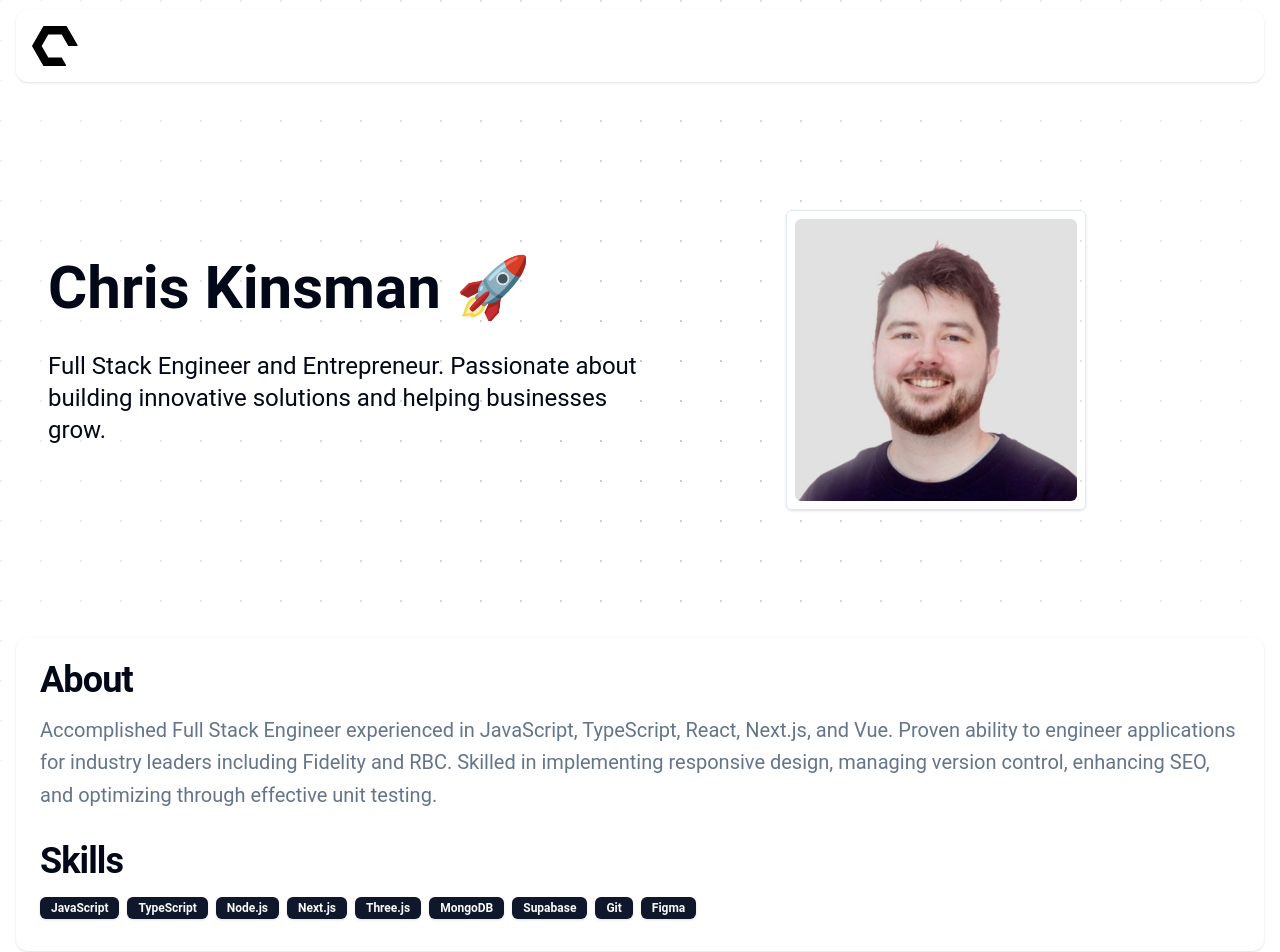
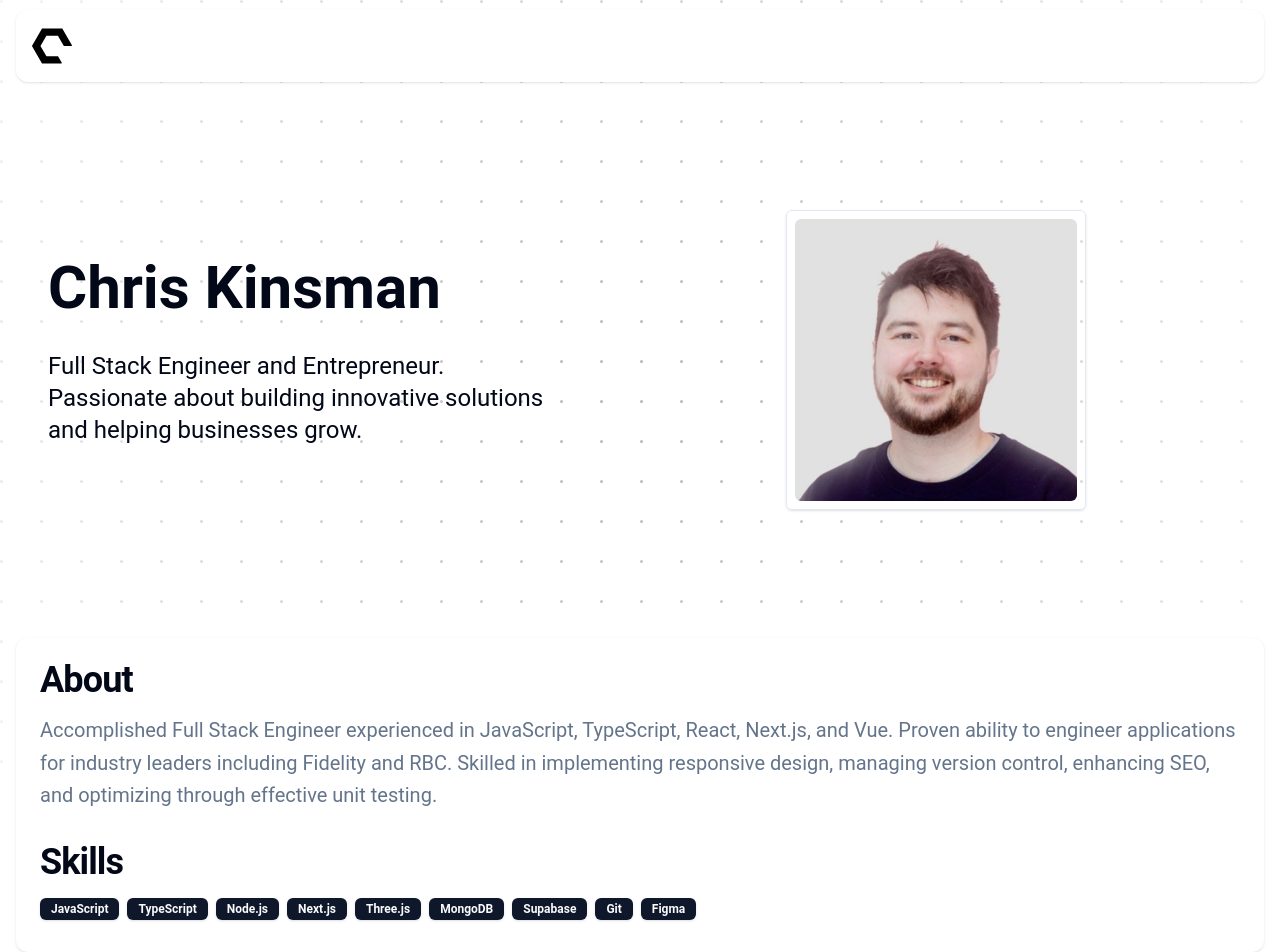
Before and after one commit to chrisknsmn/portfolio, a Next.js app: page / in a window 1280 px wide. Shown: the top 952 px of the page. Built offline with nearby package versions, Linux system fonts and the light colour scheme.

Commit message:
banner update

```diff
--- a/app/components/banner.tsx
+++ b/app/components/banner.tsx
@@ -7,10 +7,8 @@ import profilePic from "@/public/profile.jpeg";
 export default function Banner() {
   return (
     <div className="p-8 py-24 flex w-full justify-between items-center">
-      <div className="lg:w-1/2 w-full">
-        <h1 className="md:text-6xl text-6xl font-bold mb-8">
-          Chris <span className="whitespace-nowrap">Kinsman 🚀</span>
-        </h1>
+      <div className="lg:w-1/2 w-full max-w-[500px]">
+        <h1 className="md:text-6xl text-6xl font-bold mb-8">Chris Kinsman</h1>
         <h2 className="text-2xl font-regular mb-4 mt-2">
           Full Stack Engineer and Entrepreneur. Passionate about building
           innovative solutions and helping businesses grow.
--- a/app/components/header.tsx
+++ b/app/components/header.tsx
@@ -18,7 +18,7 @@ export default function Home() {
       <Card>
         <CardHeader className="p-4">
           <div className="flex w-full justify-between items-center">
-            <Logo className="max-h-[40px]" />
+            <Logo className="h-[40px] w-[40px]" />
             {/* <span className="flex-end">
               <Button>Email</Button>
             </span> */}
--- a/app/layout.tsx
+++ b/app/layout.tsx
@@ -23,9 +23,9 @@ export default function RootLayout({
           <DotPattern
             width={40}
             height={40}
-            cx={1}
-            cy={1}
-            cr={1}
+            cx={1.5}
+            cy={1.5}
+            cr={1.5}
             className={cn(
               "[mask-image:radial-gradient(70vw_circle_at_center,white,transparent)]",
               "z-[-2]",
--- a/app/page.tsx
+++ b/app/page.tsx
@@ -33,9 +33,17 @@ export default function Home() {
     <main>
       <BlurFade delay={0.25} inView>
         <Header />
+      </BlurFade>
+      <BlurFade delay={0.25} inView>
         <Banner />
+      </BlurFade>
+      <BlurFade delay={0.25} inView>
         <About />
+      </BlurFade>
+      <BlurFade delay={0.25} inView>
         <Projects />
+      </BlurFade>
+      <BlurFade delay={0.25} inView>
         <Contact />
       </BlurFade>
 
```
